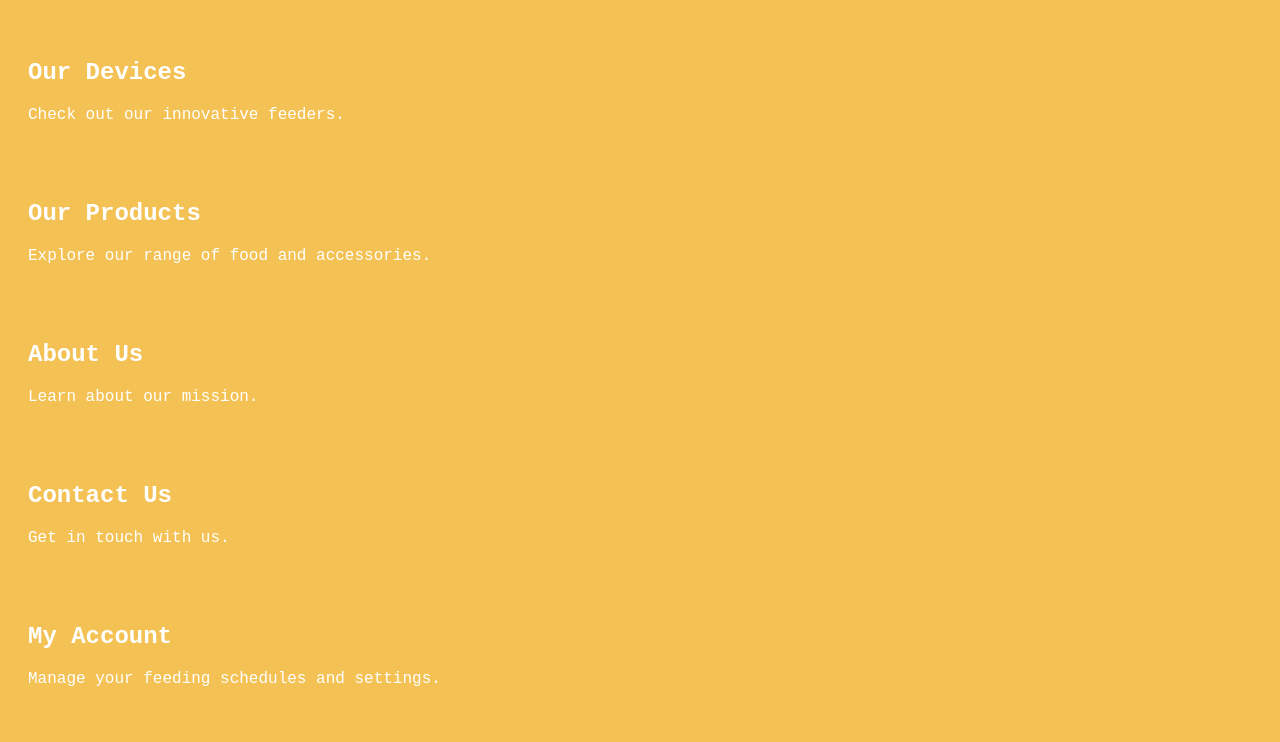
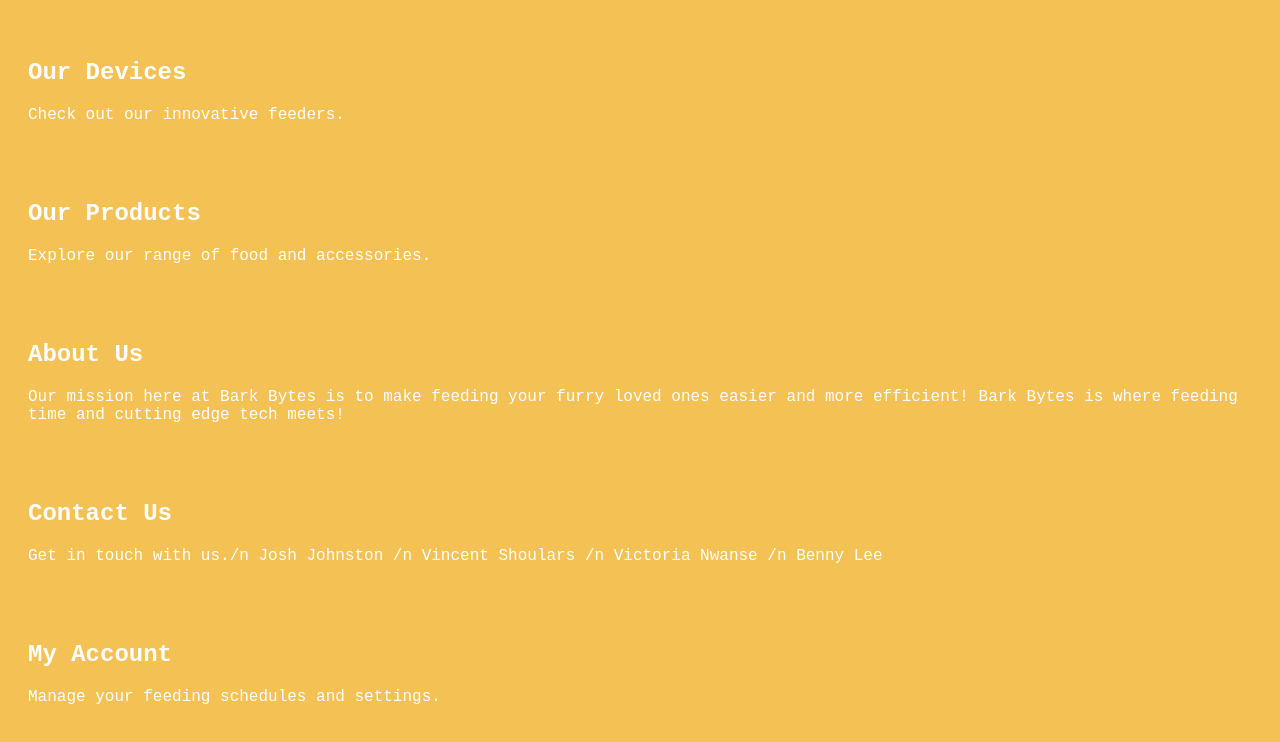
Before and after one commit to CapIIBarkBytes/CapIIBarkBytes.github.io, a plain HTML site: page index.html in a window 1280 px wide. Shown: the part 767-1509 px from the top of the page. Drawn offline with Linux system fonts and the light colour scheme.

Commit message:
Update index.html

```diff
--- a/index.html
+++ b/index.html
@@ -44,8 +44,8 @@
             images/sites/7/2022/08/29195139/8b348407-0aff-5874-ad44-7f2fff4c68c7.jpg-->
         <section id="devices" class="page"> <h2>Our Devices</h2> <p>Check out our innovative feeders.</p> </section>
         <section id="products" class="page"> <h2>Our Products</h2> <p>Explore our range of food and accessories.</p> </section>
-        <section id="about" class="page"> <h2>About Us</h2> <p>Learn about our mission.</p> </section>
-        <section id="contact" class="page"> <h2>Contact Us</h2> <p>Get in touch with us.</p> </section>
+        <section id="about" class="page"> <h2>About Us</h2> <p>Our mission here at Bark Bytes is to make feeding your furry loved ones easier and more efficient! Bark Bytes is where feeding time and cutting edge tech meets!</p> </section>
+        <section id="contact" class="page"> <h2>Contact Us</h2> <p>Get in touch with us./n Josh Johnston /n Vincent Shoulars /n Victoria Nwanse /n Benny Lee</p> </section>
         <section id="account" class="page"> <h2>My Account</h2> <p>Manage your feeding schedules and settings.</p> </section>
 
     </main>
```
